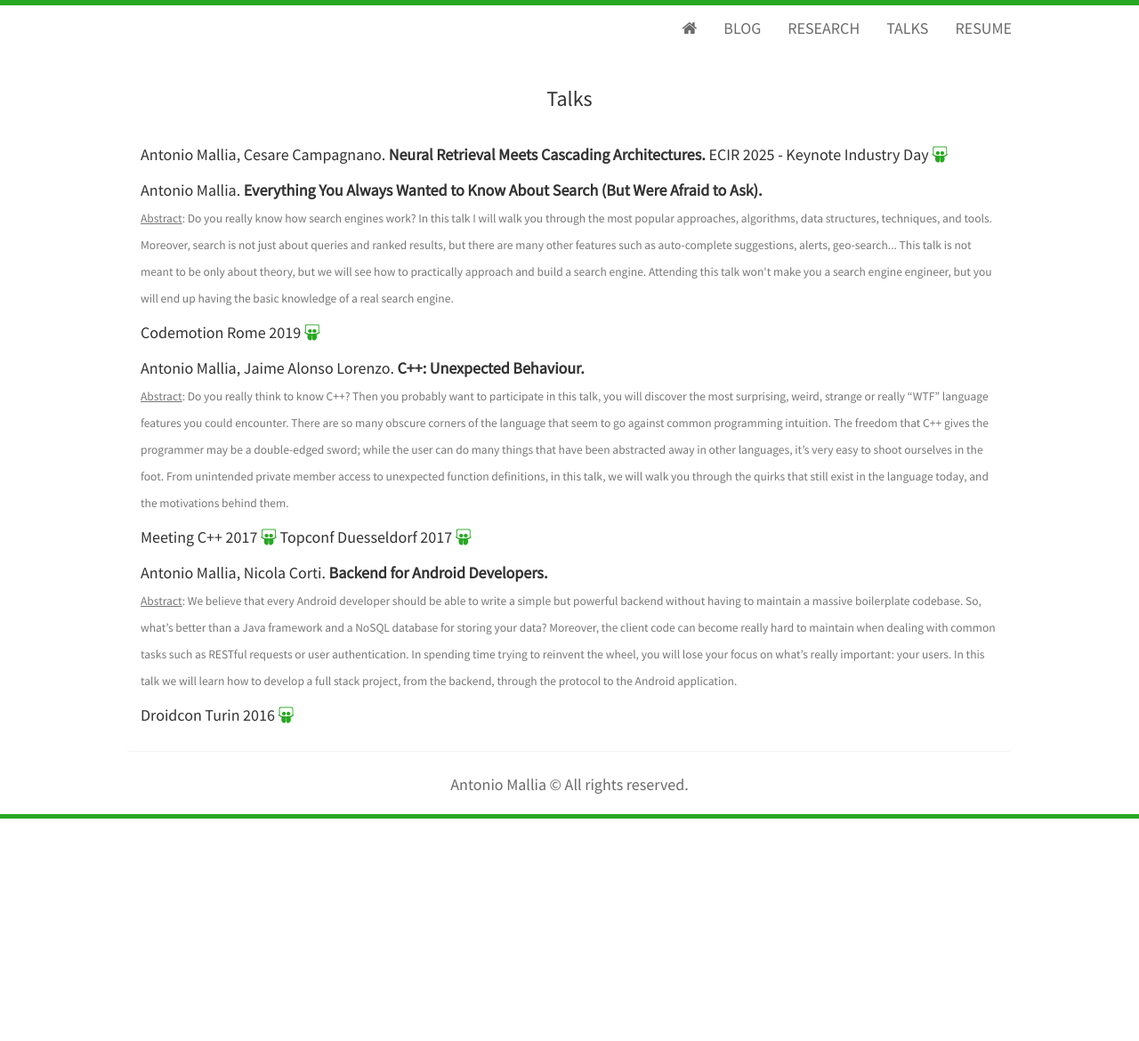
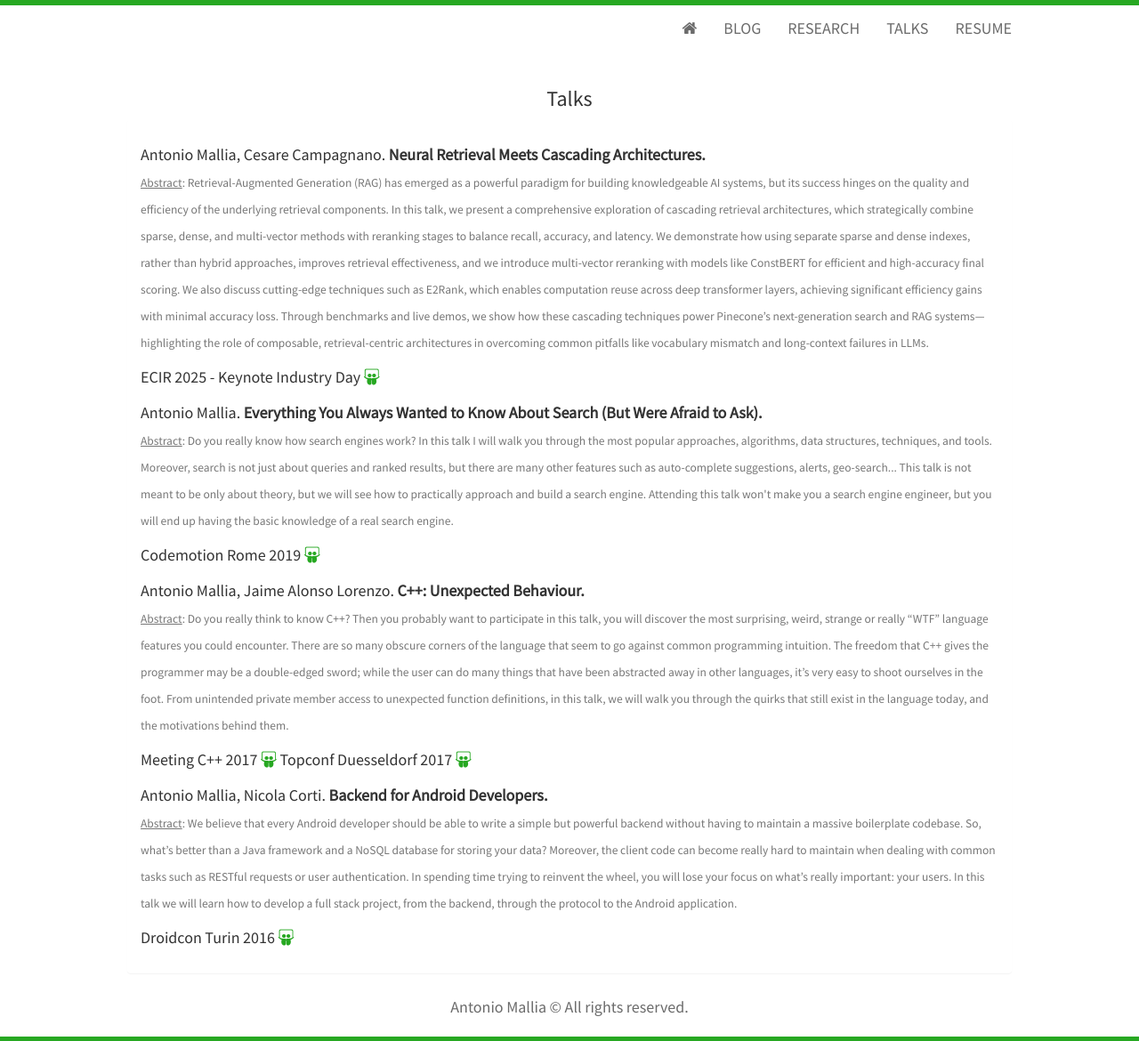
Before and after one commit to amallia/amallia.github.io, a Jekyll site: the page built from talks.html, in a window 1280 px wide. Shown: the whole page at 89% size. Built offline with Jekyll 4.4.1, drawn with Linux system fonts in a browser that asks for light colours; nearby versions of some CDN libraries; before the commit the page ends 920 px from its top, so only the background shows below that.

Commit message:
Update talks.html

```diff
--- a/talks.html
+++ b/talks.html
@@ -11,6 +11,7 @@ title: Antonio Mallia's Blog
      <h5>
                     <span>Antonio Mallia, Cesare Campagnano.</span>
                     <span class="talk-title">Neural Retrieval Meets Cascading Architectures.</span>
+	            <p> <small><u>Abstract</u>: Retrieval-Augmented Generation (RAG) has emerged as a powerful paradigm for building knowledgeable AI systems, but its success hinges on the quality and efficiency of the underlying retrieval components. In this talk, we present a comprehensive exploration of cascading retrieval architectures, which strategically combine sparse, dense, and multi-vector methods with reranking stages to balance recall, accuracy, and latency. We demonstrate how using separate sparse and dense indexes, rather than hybrid approaches, improves retrieval effectiveness, and we introduce multi-vector reranking with models like ConstBERT for efficient and high-accuracy final scoring. We also discuss cutting-edge techniques such as E2Rank, which enables computation reuse across deep transformer layers, achieving significant efficiency gains with minimal accuracy loss. Through benchmarks and live demos, we show how these cascading techniques power Pinecone’s next-generation search and RAG systems—highlighting the role of composable, retrieval-centric architectures in overcoming common pitfalls like vocabulary mismatch and long-context failures in LLMs.</small></p>
                     <span>ECIR 2025 - Keynote Industry Day</span>
                     <a href="{{ site.url }}/uploads/ECIR25-industry_day.pdf"><i class="fa fa-slideshare" aria-hidden="true"></i></a>
      </h5>
```
